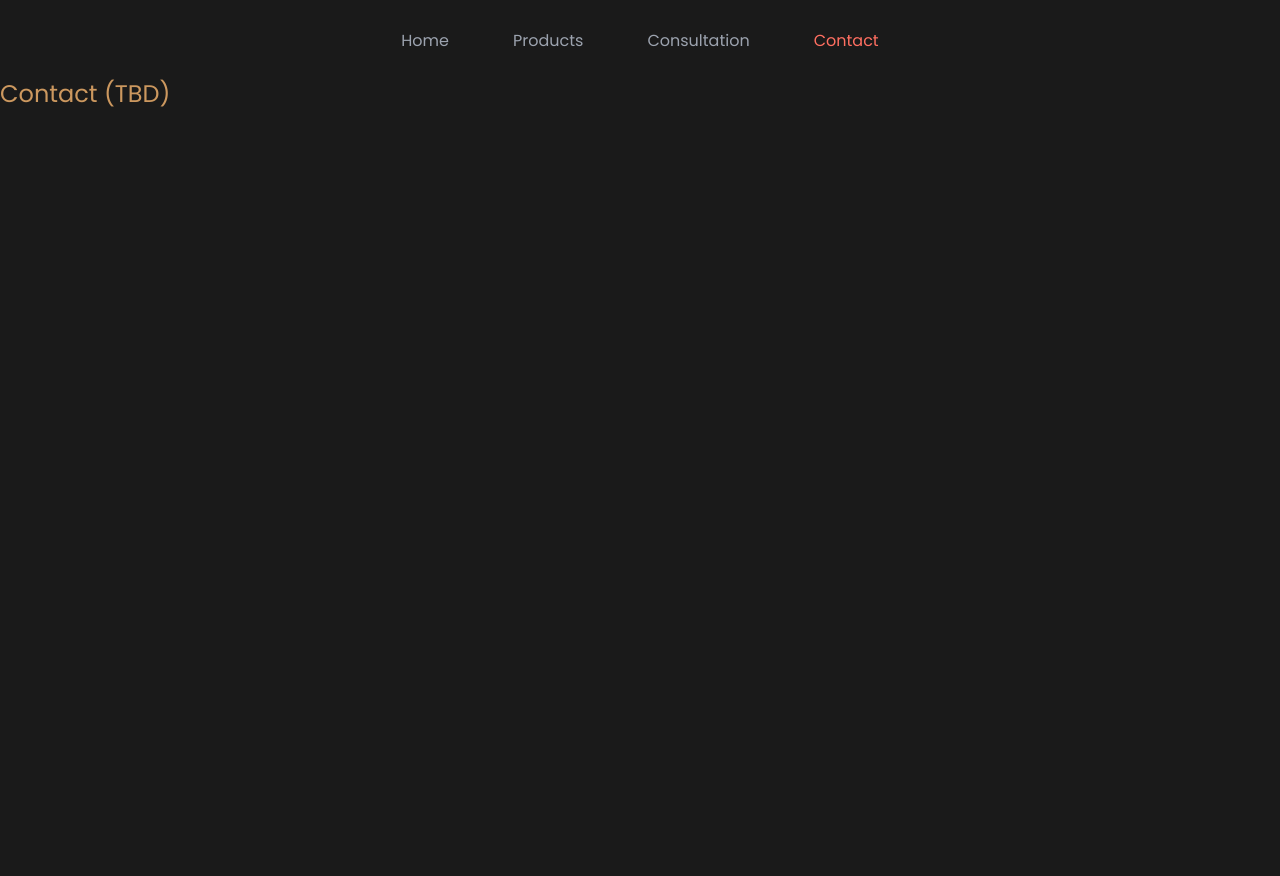
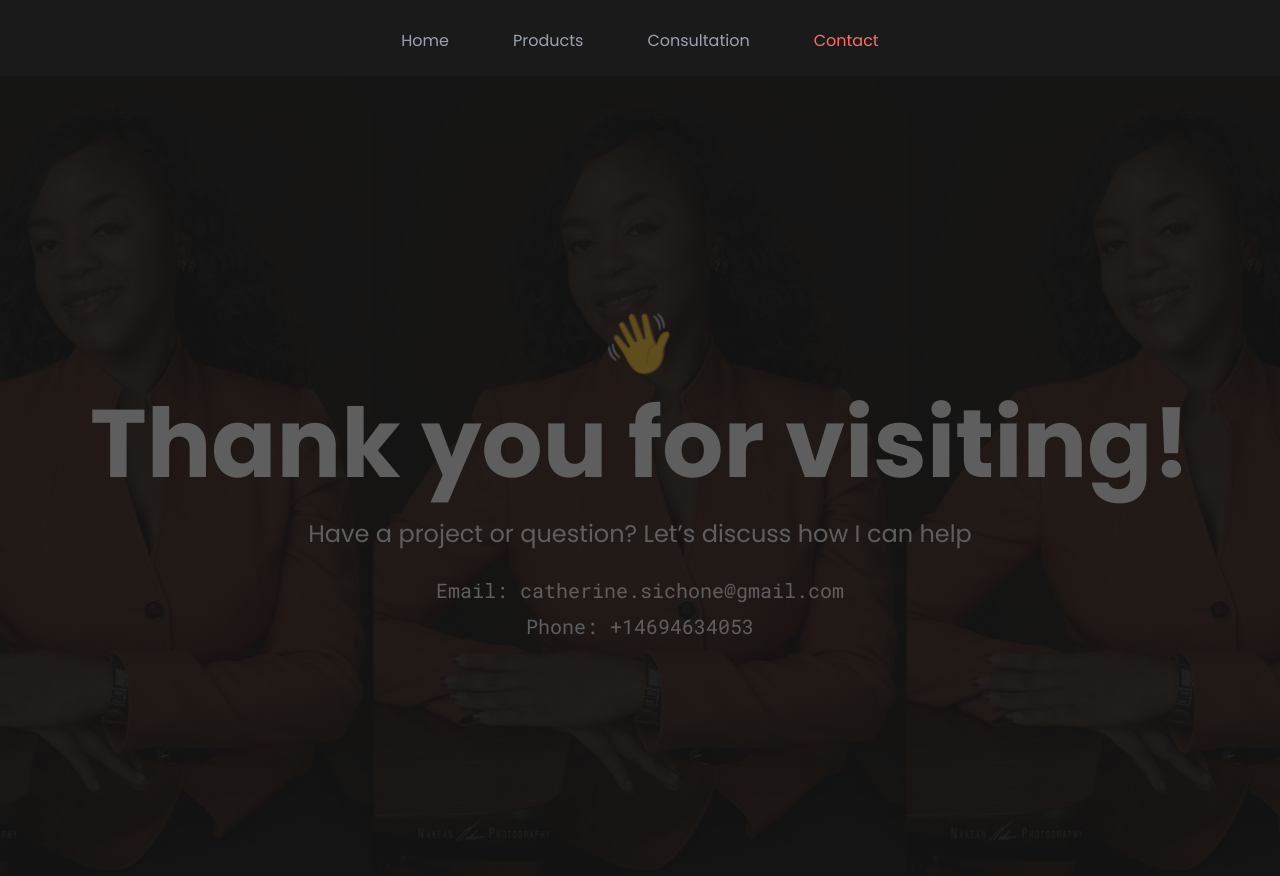
Before and after one commit to Cathy-45/cathy-portfolio, a React (Vite) app in the folder frontend/: page /contact in a window 1280 px wide. Before the commit the page ends 800 px from the top, so only its background shows below. Built offline with nearby package versions, Linux system fonts and the light colour scheme.

Commit message:
Initial work on Create Contact Page Component

```diff
--- a/frontend/src/App.jsx
+++ b/frontend/src/App.jsx
@@ -4,6 +4,7 @@ import Loader from './components/Loader';
 import Home from './components/Home';
 import Navbar from './components/Navbar';
 import Products from './components/Products';
+import Contact from './components/Contact';
 import FullStackDevelopment from './components/products/FullStackDevelopment';
 import TechnologyConsulting from './components/products/TechnologyConsulting';
 import SystemIntegration from './components/products/SystemIntegration';
@@ -31,7 +32,7 @@ const App = () => {
             <Route path="/products/system-integration" element={<SystemIntegration />} />
             <Route path="/products/saas" element={<SaaS />} />
             <Route path="/consultation" element={<div>Consultation (TBD)</div>} />
-            <Route path="/contact" element={<div>Contact (TBD)</div>} />
+            <Route path="/contact" element={<Contact />} />
           </Routes>
         </>
       )}
--- /dev/null
+++ b/frontend/src/components/Contact.jsx
@@ -0,0 +1,89 @@
+import React from "react";
+import { Link, Routes, Route } from "react-router-dom";
+import backgroundImage from "../assets/background.jpg";
+
+const Contact = () => {
+  return (
+    <section
+      className="min-h-screen bg-[#1a1a1a] text-white flex flex-col items-center justify-center p-4 sm:p-6 md:p-10"
+      style={{
+        backgroundImage: `url(${backgroundImage})`,
+        backgroundBlendMode: "overlay",
+        backgroundColor: "rgba(26, 26, 26, 0.96)",
+        opacity: 0.3,
+        backgroundPosition: "center top",
+        backgroundSize: "contain",
+      }}
+    >
+      <div className="text-4xl sm:text-6xl animate-wave mb-4 sm:mb-6">👋</div>
+      <h2 className="text-3xl sm:text-4xl md:text-5xl lg:text-8xl font-poppins font-bold mb-4 sm:mb-6 text-center text-[#fdba74]">
+        Thank you for visiting!
+      </h2>
+      <p className="text-base sm:text-lg md:text-xl font-roboto text-[#9ca3af] text-center">
+        {" "}
+      </p>
+      Have a project or question? Let’s discuss how I can help
+      <div
+        className="flex flex-col sm:flex-row space-y-2 sm:space-y-0 sm:space-x-4 mb-4 sm:mb-6
+      "
+      ></div>
+      <Routes>
+        <Route
+          path="email"
+          element={
+            <p className="text-base sm:text-lg md:text-xl font-roboto text-[#9ca3af] text-center">
+              Email:{" "}
+              <a
+                href="mailto:catherine.sichone@gmail.com"
+                className="text-[#fdba74] hover:underline"
+              >
+                catherine.sichone@gmail.com
+              </a>
+            </p>
+          }
+        />
+        <Route
+          path="phone"
+          element={
+            <p className="text-base sm:text-lg md:text-xl font-roboto text-[#9ca3af] text-center">
+              Phone:{" "}
+              <a
+                href="tel:+4694634053"
+                className="text-[#fdba74] hover:underline"
+              >
+                +14694634053
+              </a>
+            </p>
+          }
+        />
+        <Route
+          path="/"
+          element={
+            <>
+              <p className="text-base sm:text-lg md:text-xl font-roboto text-[#9ca3af] mb-2 text-center">
+                Email:{" "}
+                <a
+                  href="mailto:catherine.sichone@gmail.com"
+                  className="text-[#fdba74] hover:underline"
+                >
+                  catherine.sichone@gmail.com
+                </a>
+              </p>
+              <p className="text-base sm:text-lg md:text-xl font-roboto text-[#9ca3af] text-center">
+                Phone:{" "}
+                <a
+                  href="tel:+4694634053"
+                  className="text-[#fdba74] hover:underline"
+                >
+                  +14694634053
+                </a>
+              </p>
+            </>
+          }
+        />
+      </Routes>
+    </section>
+  );
+};
+
+export default Contact;
```
